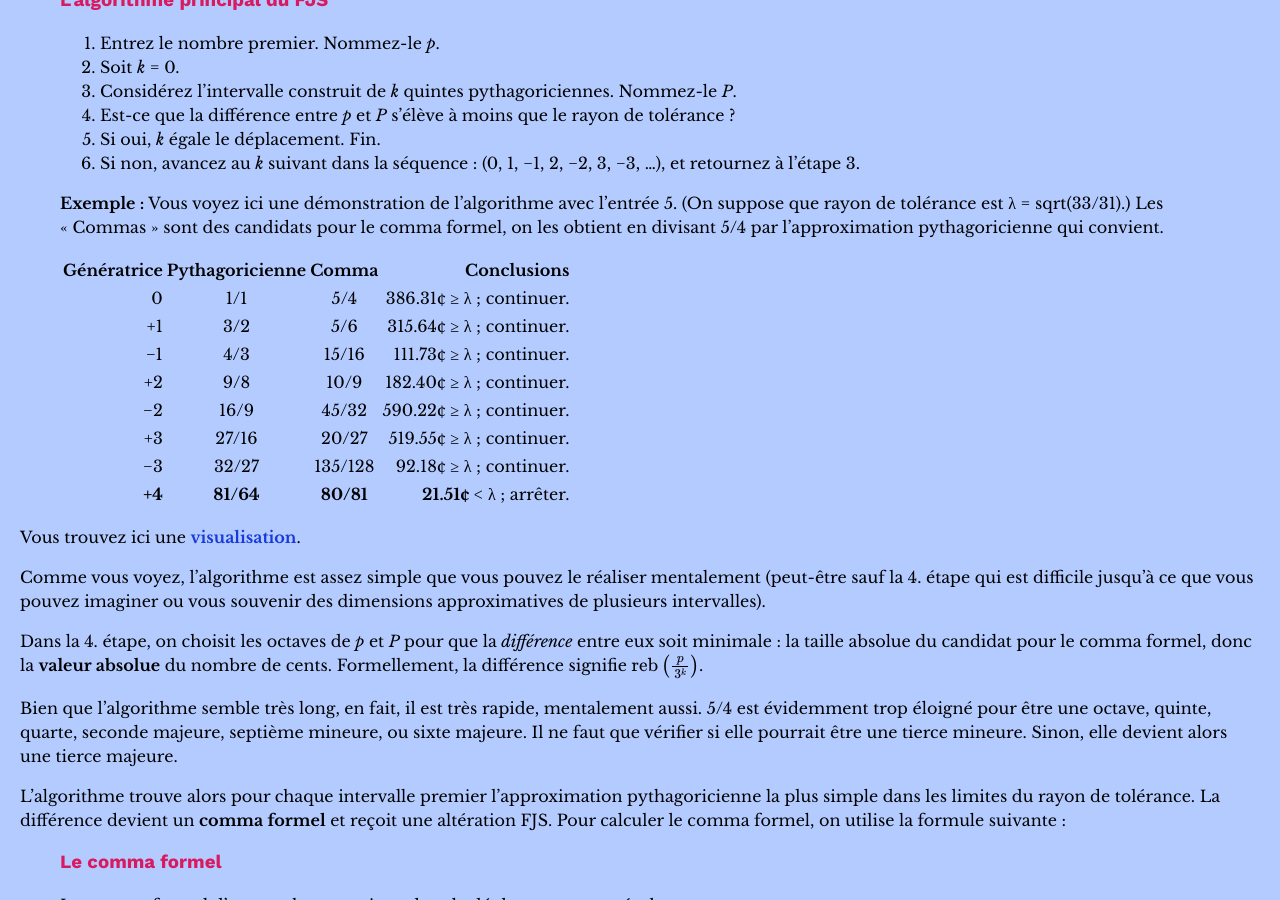
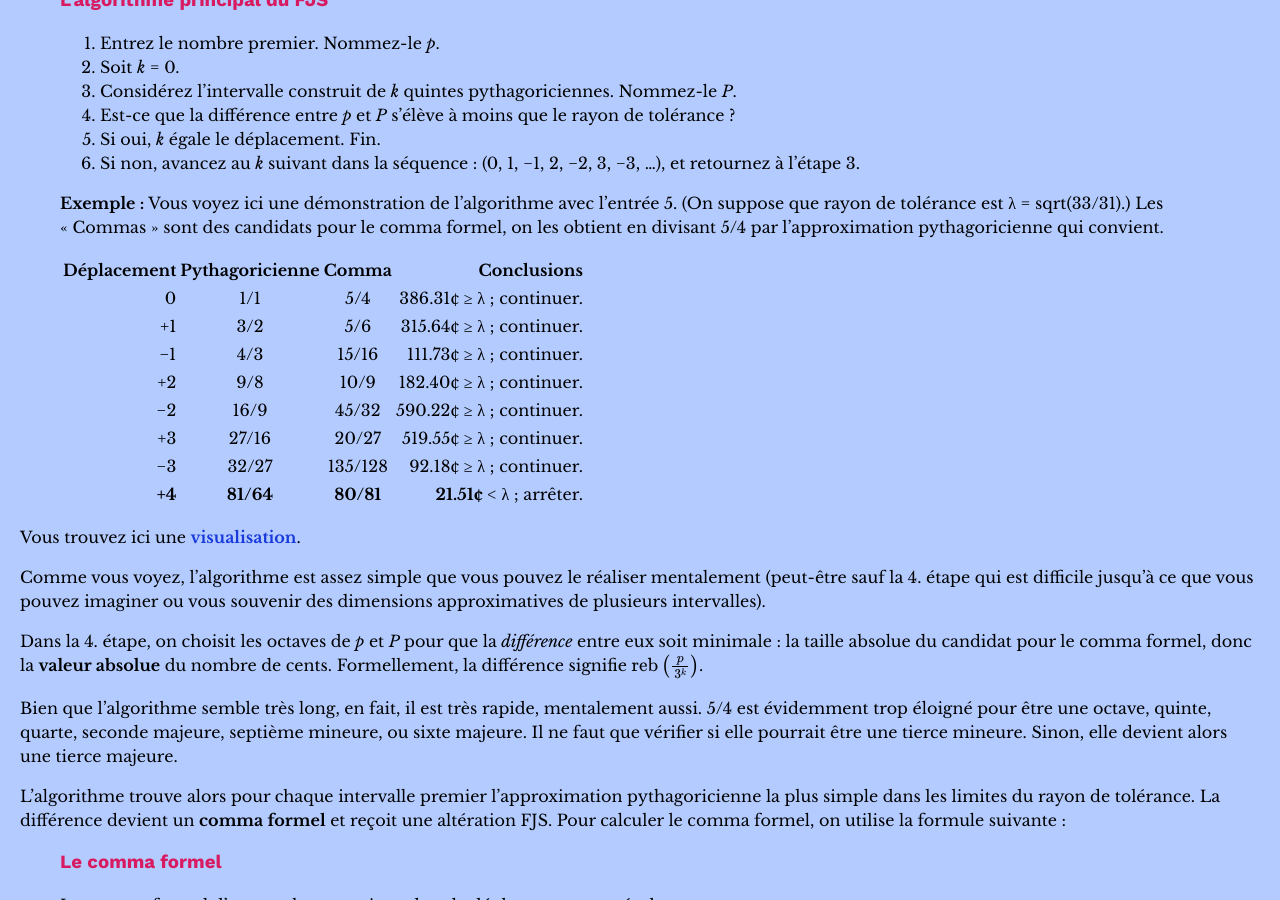
Before and after one commit to misotanni/misotanni.github.io, a Jekyll site: the page built from fjs/fr/crash.md, in a window 1280 px wide and 900 px high, scrolled down 5728 px. Built offline with Jekyll 4.4.1, drawn with Linux system fonts in a browser that asks for light colours; our own code applies the rules of GitHub Pages for plain Markdown files; formulas are drawn with MathJax 3.

Commit message:
t'es pas brave

```diff
--- a/fjs/fr/crash.md
+++ b/fjs/fr/crash.md
@@ -188,8 +188,8 @@ L'**algorithme principal du FJS** trouve le **déplacement de quintes** pour cha
 >
 > **Exemple :** Vous voyez ici une démonstration de l'algorithme avec l'entrée 5. (On suppose que rayon de tolérance est λ = sqrt(33/31).) Les « Commas » sont des candidats pour le comma formel, on les obtient en divisant 5/4 par l'approximation pythagoricienne qui convient.
 >
-> | Génératrice | Pythagoricienne |   Comma   |                Conclusions |
-> |------------:|:---------------:|:---------:|---------------------------:|
+> | Déplacement | Pythagoricienne |   Comma   |                 Conclusions |
+> |------------:|:---------------:|:---------:|----------------------------:|
 > |        0    |       1/1       |    5/4    |  386.31¢   ≥ λ ; continuer. |
 > |       +1    |       3/2       |    5/6    |  315.64¢   ≥ λ ; continuer. |
 > |       −1    |       4/3       |   15/16   |  111.73¢   ≥ λ ; continuer. |
```
